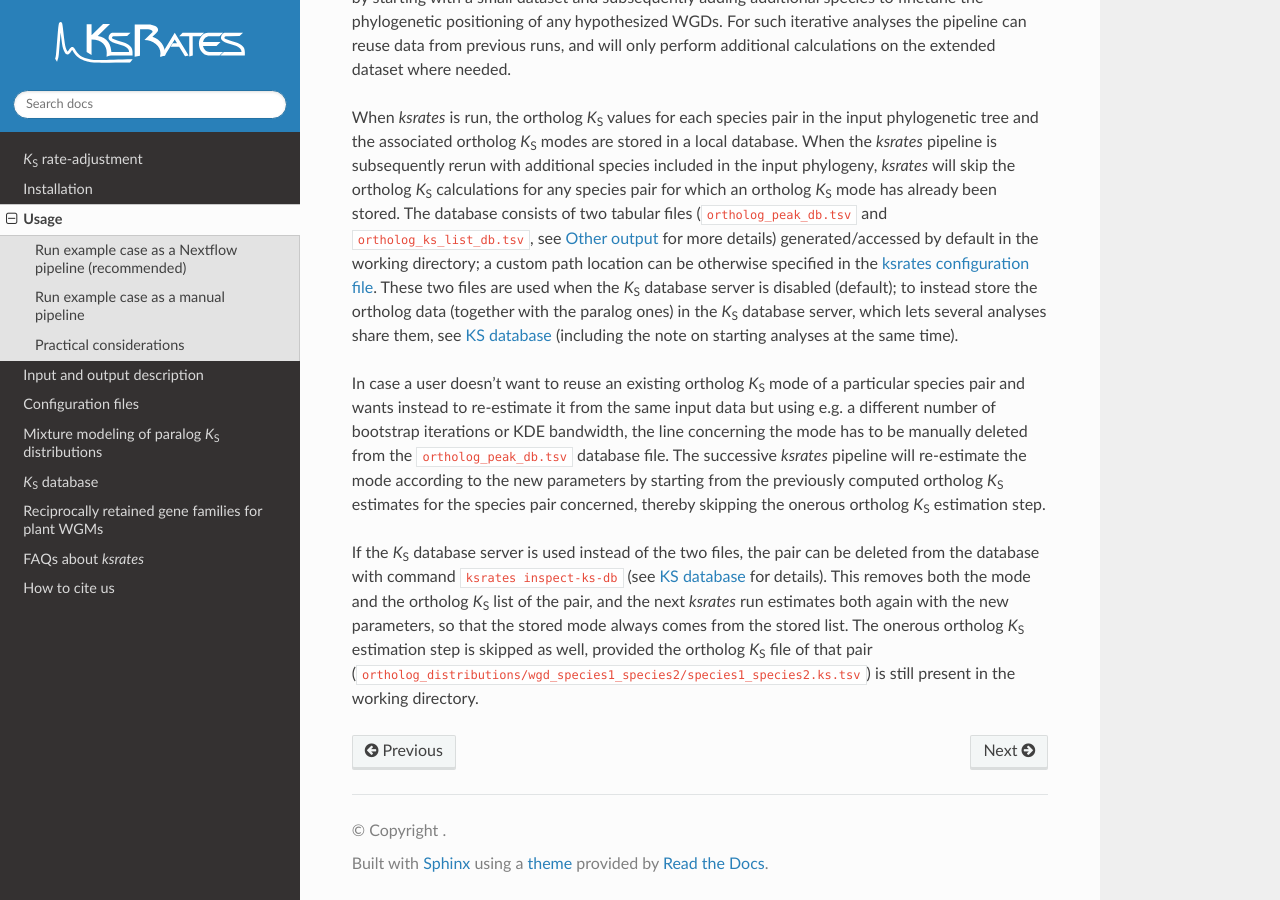
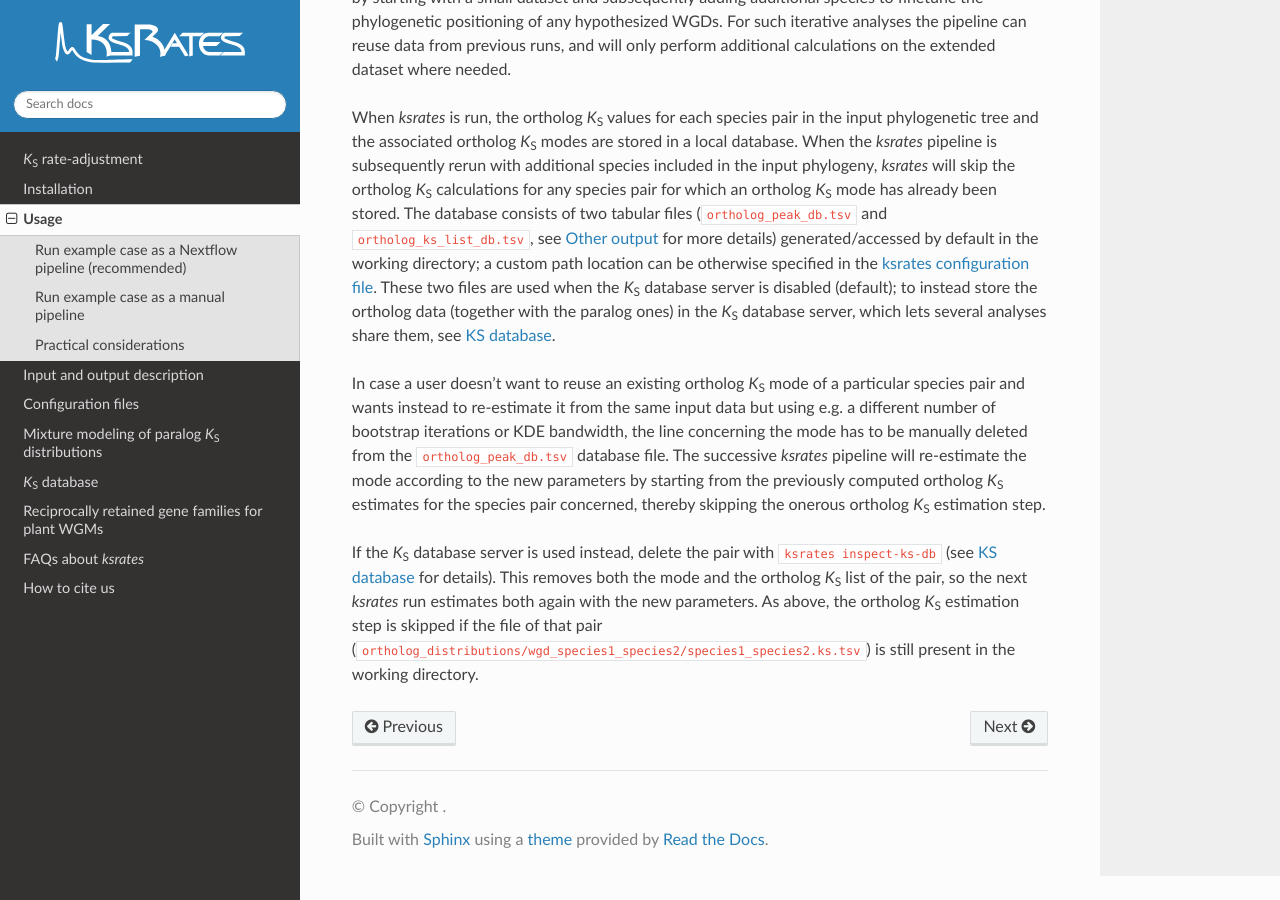
Before and after one commit to VIB-PSB/ksrates, a Sphinx documentation site: the page built from docs/usage.rst, in a window 1280 px wide and 900 px high, scrolled down 6555 px. Built offline with Sphinx 7.4.7 and the Read the Docs theme 3.1.0, drawn with Linux system fonts in a browser that asks for light colours.

Commit message:
Shorten usage docs

```diff
--- a/docs/usage.rst
+++ b/docs/usage.rst
@@ -205,8 +205,8 @@ When dealing with large input phylogenies it is useful to know that *ksrates* ca
 For such iterative analyses the pipeline can reuse data from previous runs, and will only perform additional calculations on the extended dataset where needed.
 
 When *ksrates* is run, the ortholog *K*:sub:`S` values for each species pair in the input phylogenetic tree and the associated ortholog *K*:sub:`S` modes are stored in a local database.
-When the *ksrates* pipeline is subsequently rerun with additional species included in the input phylogeny, *ksrates* will skip the ortholog *K*:sub:`S` calculations for any species pair for which an ortholog *K*:sub:`S` mode has already been stored. The database consists of two tabular files (``ortholog_peak_db.tsv`` and ``ortholog_ks_list_db.tsv``, see :ref:`other_output` for more details) generated/accessed by default in the working directory; a custom path location can be otherwise specified in the :ref:`pipeline_config_section`. These two files are used when the *K*:sub:`S` database server is disabled (default); to instead store the ortholog data (together with the paralog ones) in the *K*:sub:`S` database server, which lets several analyses share them, see :ref:`ks_database` (including the note on starting analyses at the same time).
+When the *ksrates* pipeline is subsequently rerun with additional species included in the input phylogeny, *ksrates* will skip the ortholog *K*:sub:`S` calculations for any species pair for which an ortholog *K*:sub:`S` mode has already been stored. The database consists of two tabular files (``ortholog_peak_db.tsv`` and ``ortholog_ks_list_db.tsv``, see :ref:`other_output` for more details) generated/accessed by default in the working directory; a custom path location can be otherwise specified in the :ref:`pipeline_config_section`. These two files are used when the *K*:sub:`S` database server is disabled (default); to instead store the ortholog data (together with the paralog ones) in the *K*:sub:`S` database server, which lets several analyses share them, see :ref:`ks_database`.
 
 In case a user doesn't want to reuse an existing ortholog *K*:sub:`S` mode of a particular species pair and wants instead to re-estimate it from the same input data but using e.g. a different number of bootstrap iterations or KDE bandwidth, the line concerning the mode has to be manually deleted from the ``ortholog_peak_db.tsv`` database file. The successive *ksrates* pipeline will re-estimate the mode according to the new parameters by starting from the previously computed ortholog *K*:sub:`S` estimates for the species pair concerned, thereby skipping the onerous ortholog *K*:sub:`S` estimation step.
 
-If the *K*:sub:`S` database server is used instead of the two files, the pair can be deleted from the database with command ``ksrates inspect-ks-db`` (see :ref:`ks_database` for details). This removes both the mode and the ortholog *K*:sub:`S` list of the pair, and the next *ksrates* run estimates both again with the new parameters, so that the stored mode always comes from the stored list. The onerous ortholog *K*:sub:`S` estimation step is skipped as well, provided the ortholog *K*:sub:`S` file of that pair (``ortholog_distributions/wgd_species1_species2/species1_species2.ks.tsv``) is still present in the working directory.
+If the *K*:sub:`S` database server is used instead, delete the pair with ``ksrates inspect-ks-db`` (see :ref:`ks_database` for details). This removes both the mode and the ortholog *K*:sub:`S` list of the pair, so the next *ksrates* run estimates both again with the new parameters. As above, the ortholog *K*:sub:`S` estimation step is skipped if the file of that pair (``ortholog_distributions/wgd_species1_species2/species1_species2.ks.tsv``) is still present in the working directory.
```
